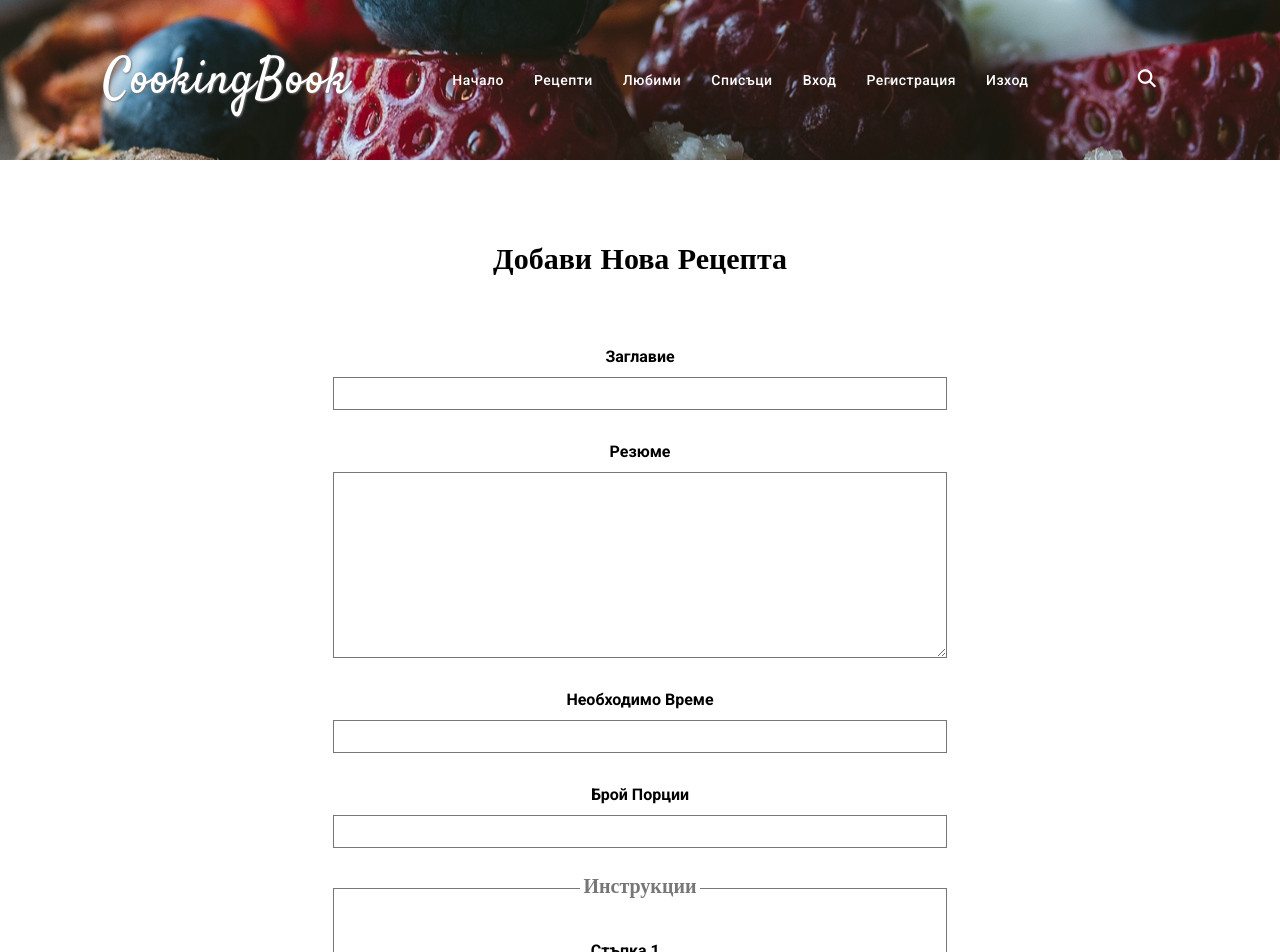
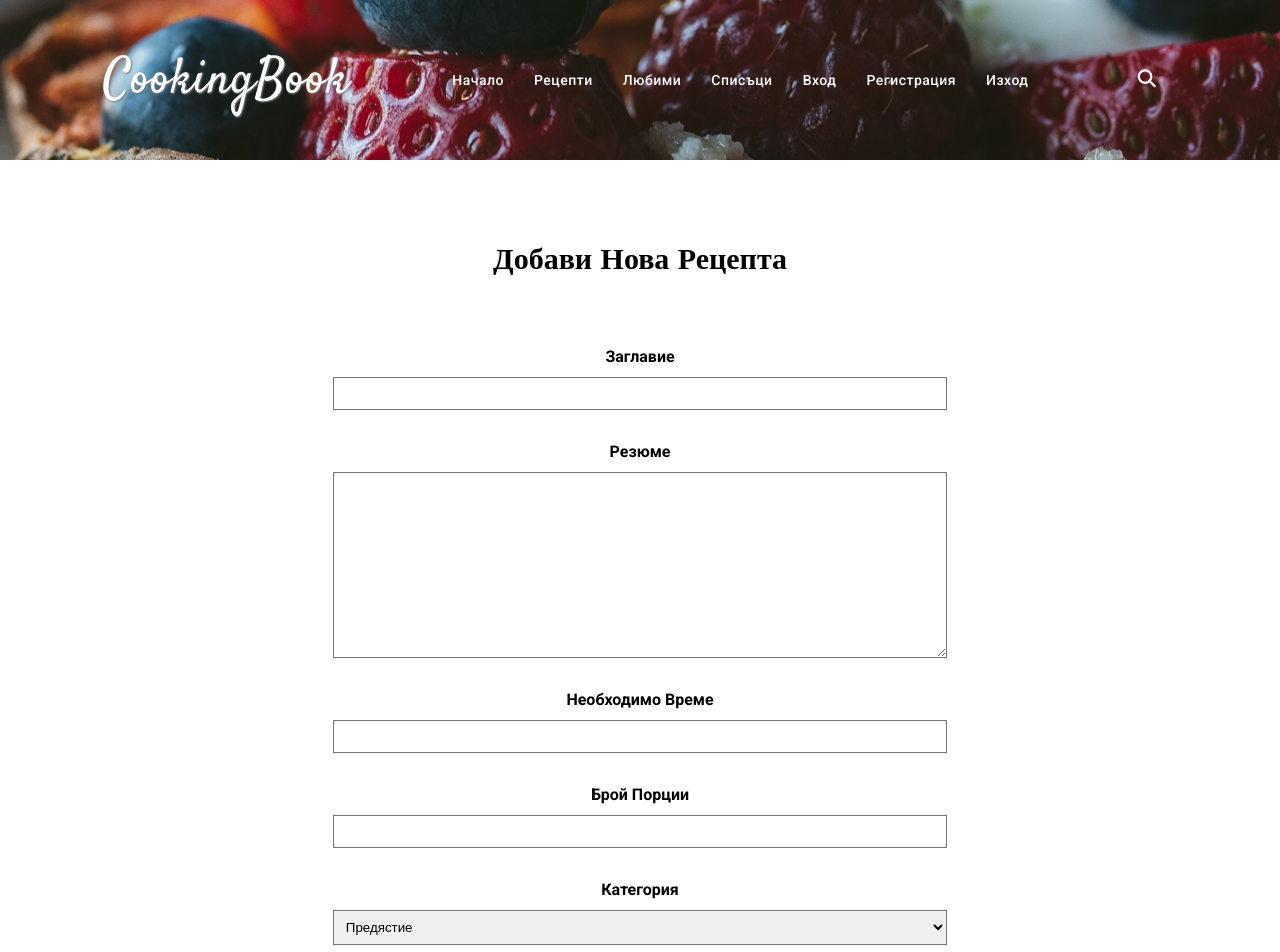
Before and after one commit to ChristinaNikolova/CookingBook, a React (Vite) app in the folder client/: page /recipe/create in a window 1280 px wide. Shown: the top 952 px of the page. Built offline with nearby package versions, Linux system fonts and the light colour scheme.

Commit message:
add CustomSelect component

```diff
--- a/client/src/components/Recipe/Create/Create.jsx
+++ b/client/src/components/Recipe/Create/Create.jsx
@@ -1,4 +1,3 @@
-// todo адд categorydrop down
 // todo rename to steps
 // todo check transition color !!!!!!!1
 
@@ -6,6 +5,7 @@ import { useState } from "react";
 import useForm from "../../../hooks/useForm";
 import Button from "../../shared/Button/Button";
 import CustomInput from "../../shared/CustomInput/CustomInput";
+import CustomSelect from "../../shared/CustomSelect/CustomSelect";
 import { validator } from "../../../utils/validator";
 import styles from "./Create.module.css";
 
@@ -14,6 +14,7 @@ const initialValues = {
   summary: "",
   neededTime: "",
   portions: "",
+  category: "preMeal",
   image: "",
   isBabySafe: false,
 };
@@ -37,6 +38,7 @@ export default function Create() {
     summary,
     neededTime,
     portions,
+    category,
     image,
     isBabySafe,
   }) {
@@ -50,6 +52,7 @@ export default function Create() {
       neededTime,
       portions,
       image,
+      category,
       isBabySafe,
       instructions: instructions.filter((i) => i.trim()),
       ingredients: ingredients.filter((i) => i.trim()),
@@ -135,23 +138,28 @@ export default function Create() {
           error={errors.title}
           {...fieldHandler("title")}
         />
+
         <CustomInput
           tag="textarea"
           label="Резюме"
           error={errors.summary}
           {...fieldHandler("summary")}
         />
+
         <CustomInput
           label="Необходимо време"
           error={errors.neededTime}
           {...fieldHandler("neededTime")}
         />
+
         <CustomInput
           label="Брой порции"
           type="number"
           error={errors.portions}
           {...fieldHandler("portions")}
         />
+
+        <CustomSelect label="Категория" {...fieldHandler("category")} />
 
         <div className={styles["create-recipe-wrapper"]}>
           <h4 className={styles["create-recipe-title"]}>Инструкции</h4>
@@ -210,12 +218,14 @@ export default function Create() {
           error={errors.image}
           {...fieldHandler("image")}
         />
+
         <CustomInput
           label="Подходящо за бебе"
           type="checkbox"
           error={errors.isBabySafe}
           {...fieldHandler("isBabySafe")}
         />
+
         <Button text="Създай рецепта" type="submit" disabled={!isFormValid()} />
       </form>
     </section>
--- /dev/null
+++ b/client/src/components/shared/CustomSelect/CustomSelect.jsx
@@ -0,0 +1,18 @@
+export default function CustomSelect({ label, name, value, onChange, onBlur }) {
+  return (
+    <div className="input-wrapper">
+      <label htmlFor={name}>{label}</label>
+      <select
+        id={name}
+        name={name}
+        value={value}
+        onChange={onChange}
+        onBlur={onBlur}
+      >
+        <option value="preMeal">Предястие</option>
+        <option value="meal">Основно</option>
+        <option value="dessert">Десерт</option>
+      </select>
+    </div>
+  );
+}
```
